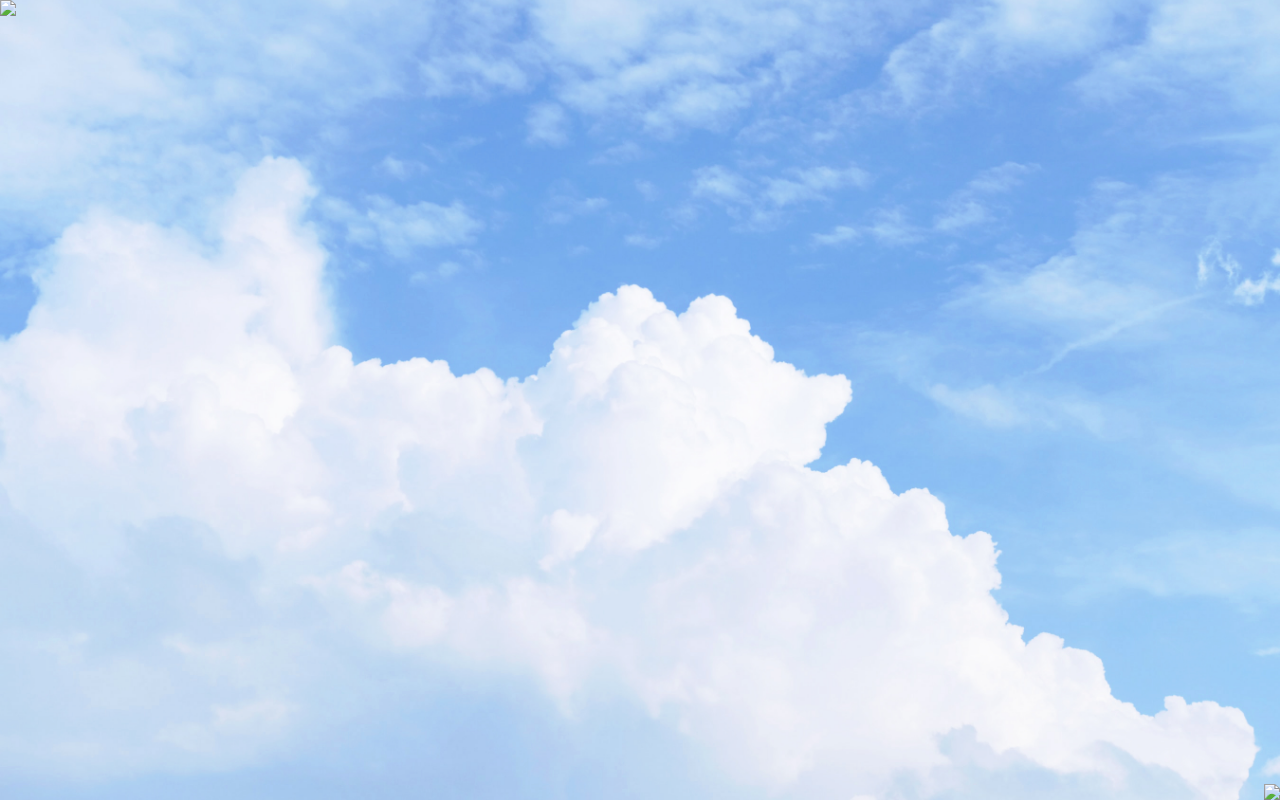
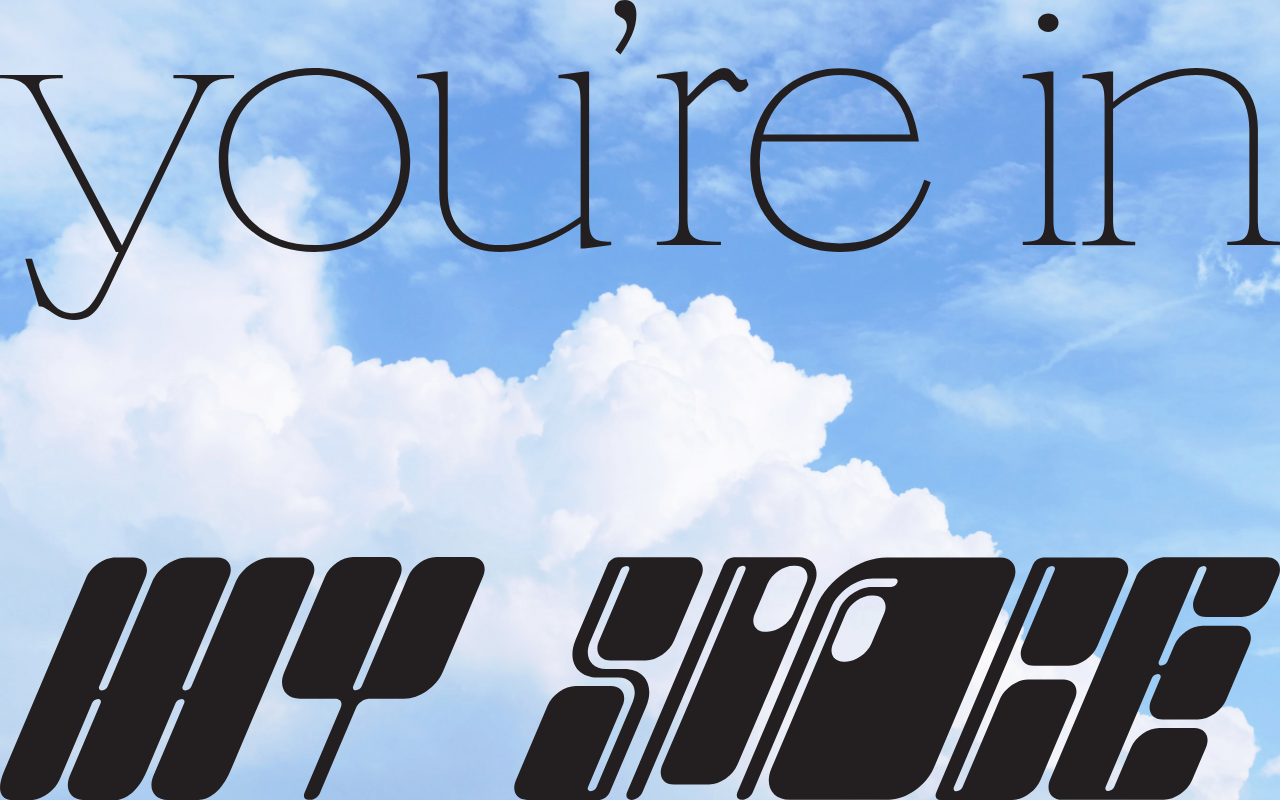
Before and after one commit to OrangeCatDisco/orangecatdisco.github.io, a plain HTML site: page index.html in a window 1280 px wide. Drawn offline with Linux system fonts and the light colour scheme; files whose address does not match are found by name.

Commit message:
Update index.html

```diff
--- a/index.html
+++ b/index.html
@@ -3,14 +3,13 @@
 <head>
     <title>Tina!</title>
     <link rel="stylesheet" type="text/css" href="main.css">
-    <link rel="icon" href="t.svg">
+    <link rel="icon" href="images/t.svg">
 </head>
 
 <body>
 <div class="container" align="center">
-    <img style="position: absolute; top: 0; left: 0;" src="top.svg"/>
-    <img style="position: absolute; bottom: 0; right: 0;" src="bottom.svg"/>
-    <!-- <img width="30%" style="margin: auto;" src="cat.gif"/> -->
+    <img style="position: absolute; top: 0; left: 0;" src="images/top.svg"/>
+    <img style="position: absolute; bottom: 0; right: 0;" src="images/bottom.svg"/>
 </div>
 
 </body>
```
